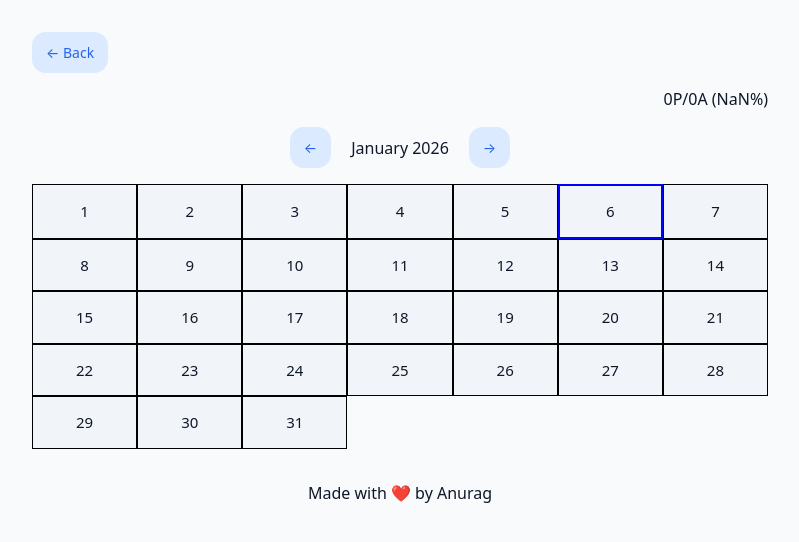
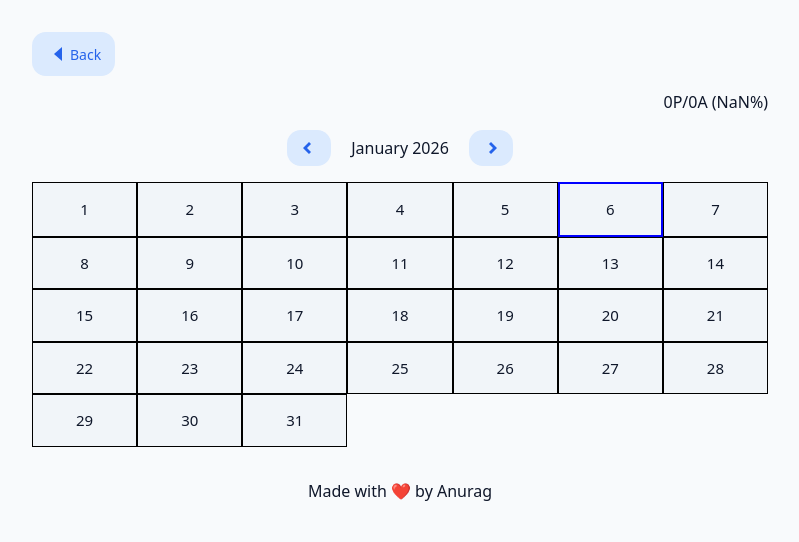
Before and after one commit to theAnuragMishra/myttendance, a SvelteKit app: page /subject/1 in a window 1280 px wide. Shown: the top 542 px of the page, without its empty margins (240-1039 px from the left). Built offline with nearby package versions, Linux system fonts and the light colour scheme.

Commit message:
replace arrows with svg

```diff
--- a/src/routes/subject/[id]/+page.svelte
+++ b/src/routes/subject/[id]/+page.svelte
@@ -13,8 +13,11 @@
 
 	let subjectId = $state(page.params.id!);
 	let subjectName = $state('');
-	let year = $state(new Date().getFullYear()),
-		month = $state(new Date().getMonth() + 1);
+
+	let today = new Date();
+
+	let year = $state(today.getFullYear()),
+		month = $state(today.getMonth() + 1);
 	let days: DayObj[] = $state([]);
 	let present = $state(0);
 	let total = $state(0);
@@ -78,7 +81,14 @@
 
 <div class="flex flex-col gap-4">
 	<div class="flex flex-col gap-3.5">
-		<button class="secondary w-fit" onclick={goBack}>← Back</button>
+		<button
+			aria-label="go back"
+			class="secondary flex w-fit items-center justify-center"
+			onclick={goBack}
+			><svg xmlns="http://www.w3.org/2000/svg" width="24" height="24" viewBox="0 0 24 24"
+				><path fill="currentColor" fill-rule="evenodd" d="m16 5l-8 7l8 7z" /></svg
+			>Back</button
+		>
 		<span class="flex justify-between"
 			><h2 class="text-2xl">{subjectName}</h2>
 			<span>{present}P/{total - present}A ({Math.round((present / total) * 100)}%)</span></span
@@ -86,20 +96,38 @@
 	</div>
 
 	<div class="flex w-full items-center justify-center gap-5">
-		<button class="secondary" onclick={prevMonth}>←</button>
+		<button aria-label="prev month" class="secondary" onclick={prevMonth}
+			><svg
+				class="h-4 w-4"
+				xmlns="http://www.w3.org/2000/svg"
+				width="8"
+				height="8"
+				viewBox="0 0 8 8"><path fill="currentColor" d="M5 2L3 4l2 2l-1 1l-3-3l3-3" /></svg
+			></button
+		>
 		<span
 			>{new Date(year, month - 1).toLocaleString('default', {
 				month: 'long',
 				year: 'numeric'
 			})}</span
 		>
-		<button class="secondary" onclick={nextMonth}>→</button>
+		<button aria-label="next month" class="secondary" onclick={nextMonth}
+			><svg
+				class="h-4 w-4"
+				xmlns="http://www.w3.org/2000/svg"
+				width="8"
+				height="8"
+				viewBox="0 0 8 8"><path fill="currentColor" d="m3 2l2 2l-2 2l1 1l3-3l-3-3" /></svg
+			></button
+		>
 	</div>
 
 	<div id="calendar-grid">
 		{#each days as d (d)}
 			<button
-				style={month - 1 === new Date().getMonth() && d.day === new Date().getDate()
+				style={year === today.getFullYear() &&
+				month - 1 === today.getMonth() &&
+				d.day === today.getDate()
 					? 'border: 2px solid blue'
 					: 'border: 1px solid black'}
 				class="day-cell {d.status === 'present'
```
